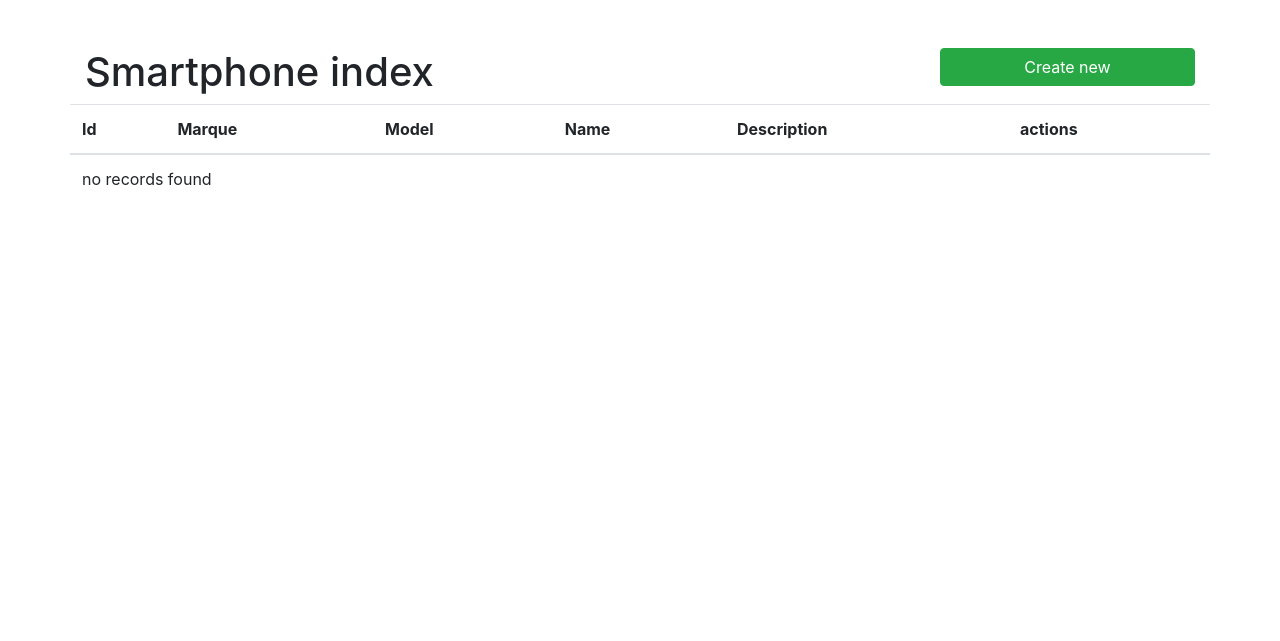
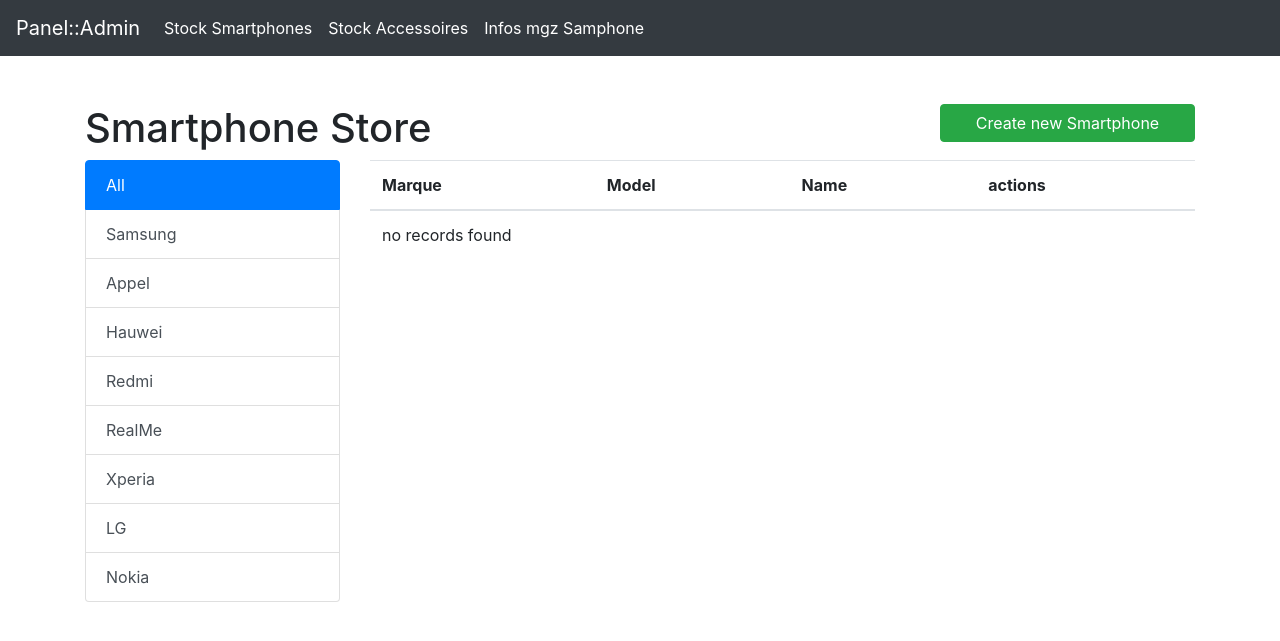
Before and after one commit to Ya27cine/store_phone_api, a Symfony app: template templates/smartphone/index.html.twig in a window 1280 px wide. Shown: the top 641 px of the page. Run offline with Twig, Linux system fonts and the light colour scheme; the template is opened without the code that fills it, so the values that code supplies are empty; some libraries are stand-ins or nearby versions.

Commit message:
craete menu top and left

```diff
--- a/templates/base.html.twig
+++ b/templates/base.html.twig
@@ -7,7 +7,7 @@
 			{% endblock %}
 		</title>
 		{# Run `composer require symfony/webpack-encore-bundle`
-		           and uncomment the following Encore helpers to start using Symfony UX #}
+						           and uncomment the following Encore helpers to start using Symfony UX #}
 		{% block stylesheets %}
 			{#{{ encore_entry_link_tags('app') }}#}
 			<link rel="stylesheet" href="https://cdn.jsdelivr.net/npm/bootstrap@4.6.1/dist/css/bootstrap.min.css" integrity="sha384-zCbKRCUGaJDkqS1kPbPd7TveP5iyJE0EjAuZQTgFLD2ylzuqKfdKlfG/eSrtxUkn" crossorigin="anonymous">
@@ -22,6 +22,7 @@
 		{% endblock %}
 	</head>
 	<body>
+		{{ include("menu/menu_top.html.twig") }}
 		{% block body %}{% endblock %}
 	</body>
 </html>
--- /dev/null
+++ b/templates/menu/menu_left.html.twig
@@ -0,0 +1,14 @@
+{% set  _marques = [
+    'Samsung', 'Appel', 'Hauwei','Redmi','RealMe','Xperia','LG','Nokia'
+]%}
+
+<div class="list-group">
+	<a href="" class="list-group-item list-group-item-action active">
+		All
+	</a>
+	{% for marque in _marques %}
+		<a href="{{ path('smartphone_index', {'marque': marque})}}" class="list-group-item list-group-item-action">{{ marque }}</a>
+	{% endfor %}
+
+
+</div>
--- /dev/null
+++ b/templates/menu/menu_top.html.twig
@@ -0,0 +1,36 @@
+<nav class="navbar navbar-expand-lg navbar-dark bg-dark">
+	<a class="navbar-brand" href="#">Panel::Admin
+	</a>
+	<button class="navbar-toggler" type="button" data-toggle="collapse" data-target="#navbarSupportedContent" aria-controls="navbarSupportedContent" aria-expanded="false" aria-label="Toggle navigation">
+		<span class="navbar-toggler-icon"></span>
+	</button>
+
+	<div class="collapse navbar-collapse" id="navbarSupportedContent">
+		<ul class="navbar-nav mr-auto">
+			<li class="nav-item active">
+				<a class="nav-link" href="{{ path('smartphone_index') }}">
+					Stock Smartphones
+					<span class="sr-only"></span>
+				</a>
+			</li>
+
+
+			<li class="nav-item active">
+				<a class="nav-link" href="#">
+					Stock Accessoires
+					<span class="sr-only"></span>
+				</a>
+			</li>
+
+
+			<li class="nav-item active">
+				<a class="nav-link" href="#">
+					Infos mgz Samphone
+					<span class="sr-only"></span>
+				</a>
+			</li>
+
+		</ul>
+
+	</div>
+</nav>
--- a/templates/smartphone/index.html.twig
+++ b/templates/smartphone/index.html.twig
@@ -9,35 +9,41 @@
 	<div class="container my-5">
 		<div class="row">
 			<div class="col-md-9">
-				<h1>Smartphone index</h1>
+				<h1>Smartphone Store
+				</h1>
 
 			</div>
 			<div class="col-md-3">
-				<a class="btn btn-success btn-block" href="{{ path('smartphone_new') }}">Create new</a>
+				<a class="btn btn-success btn-block" href="{{ path('smartphone_new') }}">Create new Smartphone</a>
 
 			</div>
 		</div>
 
 		<div class="row">
+			<div class="col-md-3">
+				{{ include("menu/menu_left.html.twig") }}
+			</div>
+
+			<div class="col-md-9">
 				<table class="table">
 					<thead>
 						<tr>
-						<th>Id</th>
+							{# <th>Id</th> #}
 							<th>Marque</th>
 							<th>Model</th>
 							<th>Name</th>
-						<th>Description</th>
+							{# <th>Description</th> #}
 							<th>actions</th>
 						</tr>
 					</thead>
 					<tbody>
 						{% for smartphone in smartphones %}
 							<tr>
-							<td>{{ smartphone.id }}</td>
+								{# <td>{{ smartphone.id }}</td> #}
 								<td>{{ smartphone.Marque }}</td>
 								<td>{{ smartphone.Model }}</td>
 								<td>{{ smartphone.Name }}</td>
-							<td>{{ smartphone.description }}</td>
+								{# <td>{{ smartphone.description }}</td> #}
 								<td>
 									<a class="btn btn-info" href="{{ path('stock_smartphone_index', {'id': smartphone.id, 'marque': smartphone.Marque}) }}">Variants</a>
 									<a class="btn btn-primary" href="{{ path('smartphone_show', {'id': smartphone.id}) }}">show</a>
@@ -52,6 +58,8 @@
 					</tbody>
 				</table>
 			</div>
+
+		</div>
 	</div>
 
 
```
Also changed, not shown: src/Controller/SmartphoneController.php (+6 -2 lines). Lines whose indentation alone changed are shown as unchanged.
